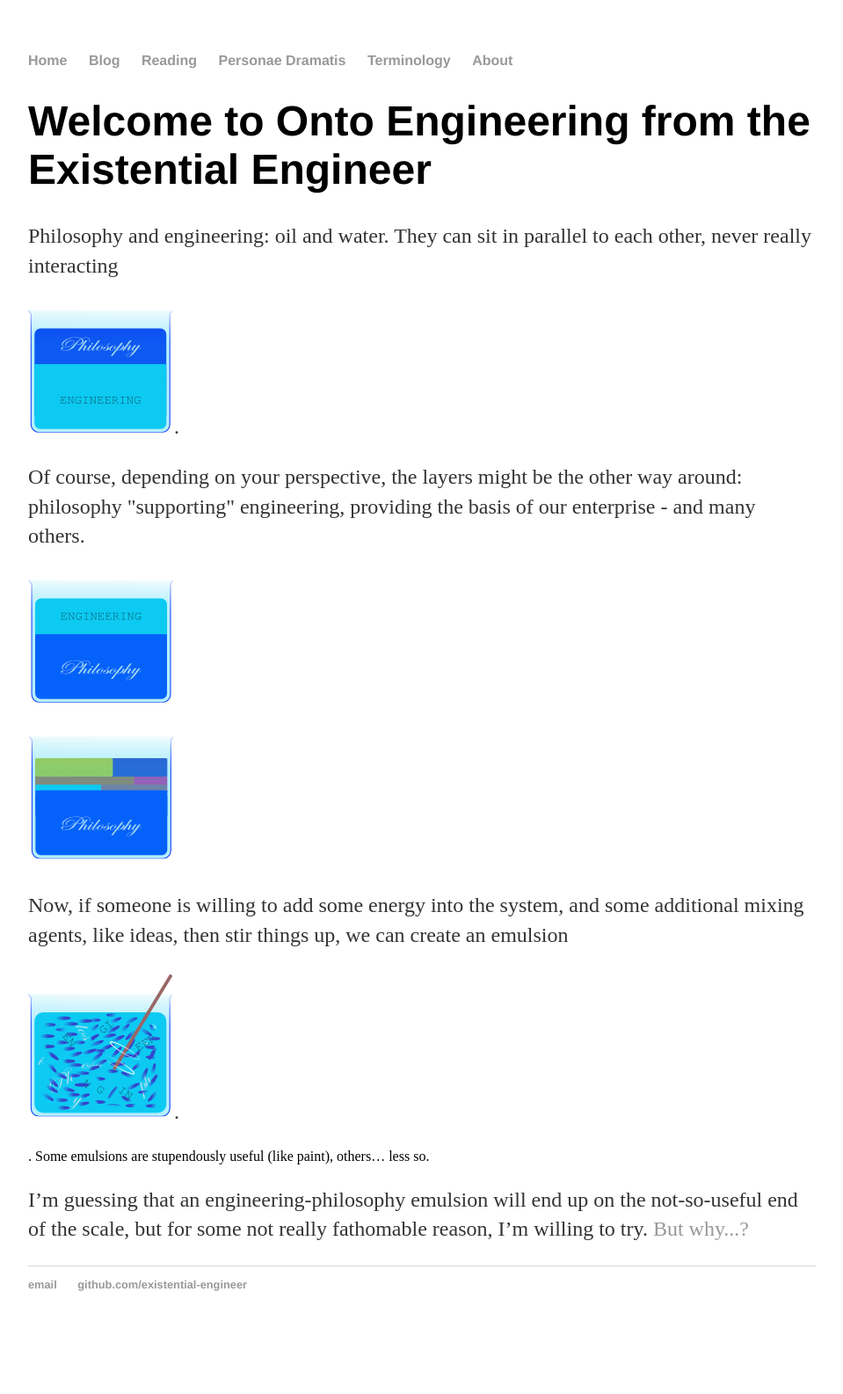
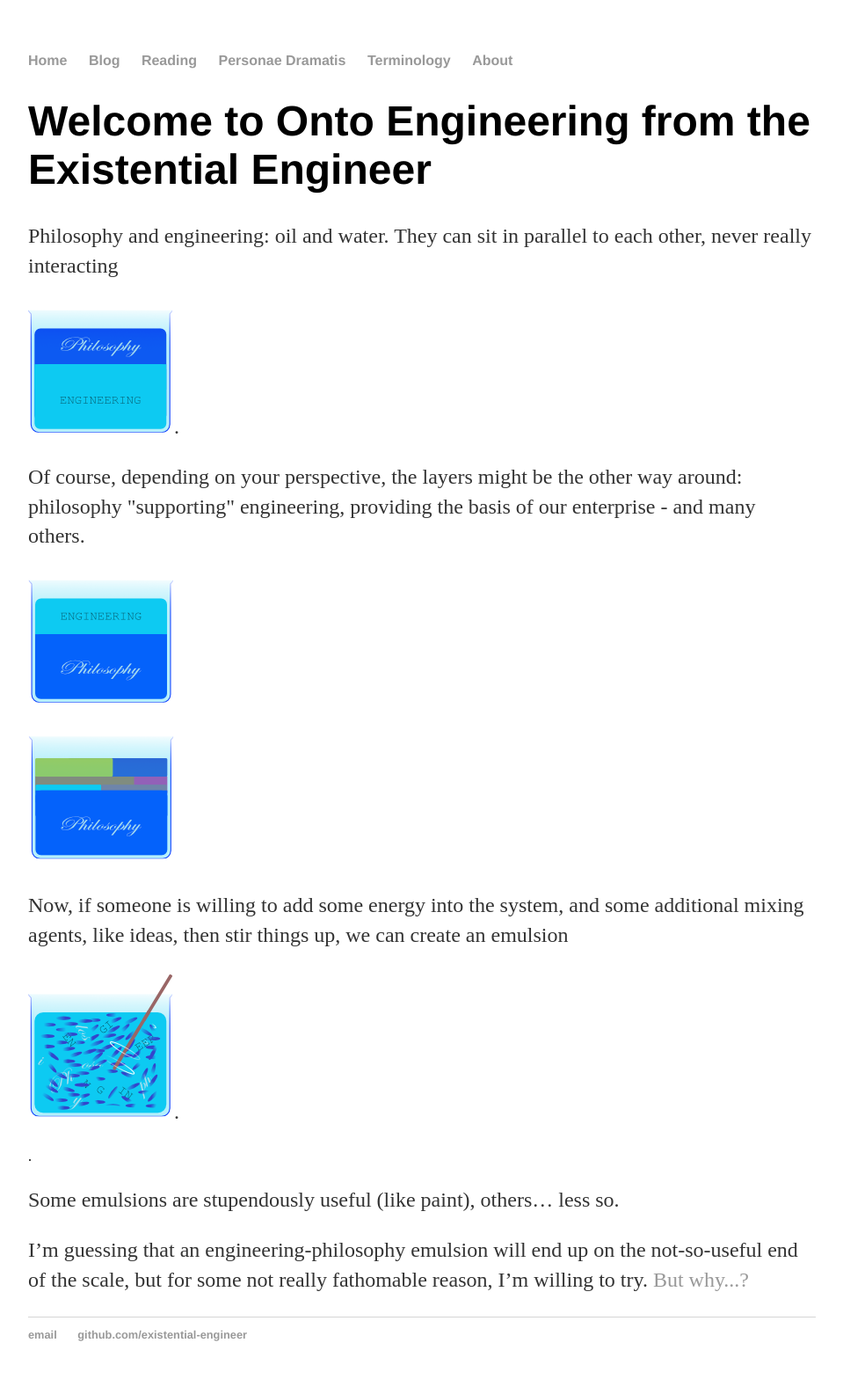
Before and after one commit to existential-engineer/existential-engineer.github.io, a Jekyll site: the page built from index.html, in a window 1280 px wide. Shown: the whole page at 88% size, without its empty margins (160-1119 px from the left). Built offline with Jekyll 4.4.1, drawn with Linux system fonts in a browser that asks for light colours; before the commit the page ends 1528 px from its top, so only the background shows below that.

Commit message:
Corrected paragraph html

```diff
--- a/index.html
+++ b/index.html
@@ -8,6 +8,6 @@ title: Onto Engineering
         <p>Of course, depending on your perspective, the layers might be the other way around: philosophy "supporting" engineering, providing the basis of our enterprise - and many others.</p>
         <p><img src="/images/EngOnPhi.png" alt="PhilosophySupportingEngineering" /></p>
         <p><img src="/images/ManyOnPhi.png" alt="PhilosophyBasisEverything" /></p>
-        <p>Now, if someone is willing to add some energy into the system, and some additional mixing agents, like ideas, then stir things up, we can create an emulsion <p> <img src="/images/MixedEmulsions.png" alt="Philosophy_Engineering_MixedEmulsions" />.</p>. Some emulsions are stupendously useful (like paint), others… less so.</p>
+        <p>Now, if someone is willing to add some energy into the system, and some additional mixing agents, like ideas, then stir things up, we can create an emulsion <p> <img src="/images/MixedEmulsions.png" alt="Philosophy_Engineering_MixedEmulsions" />.</p>. <p>Some emulsions are stupendously useful (like paint), others… less so.</p>
         <p>I’m guessing that an engineering-philosophy emulsion will end up on the not-so-useful end of the scale, but for some not really fathomable reason, I’m willing to try. <a href="/about">But why...?</a></p>
 </div><!-- /.blurb -->
```
